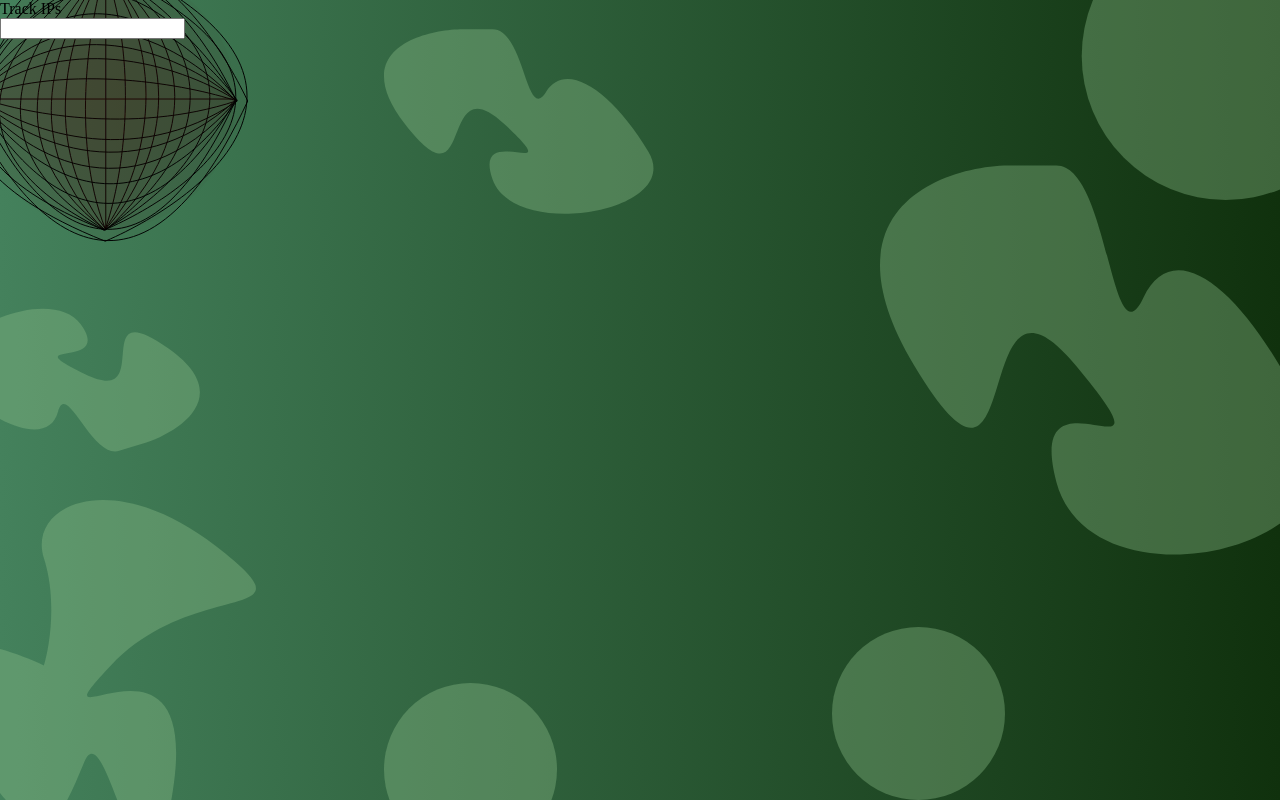
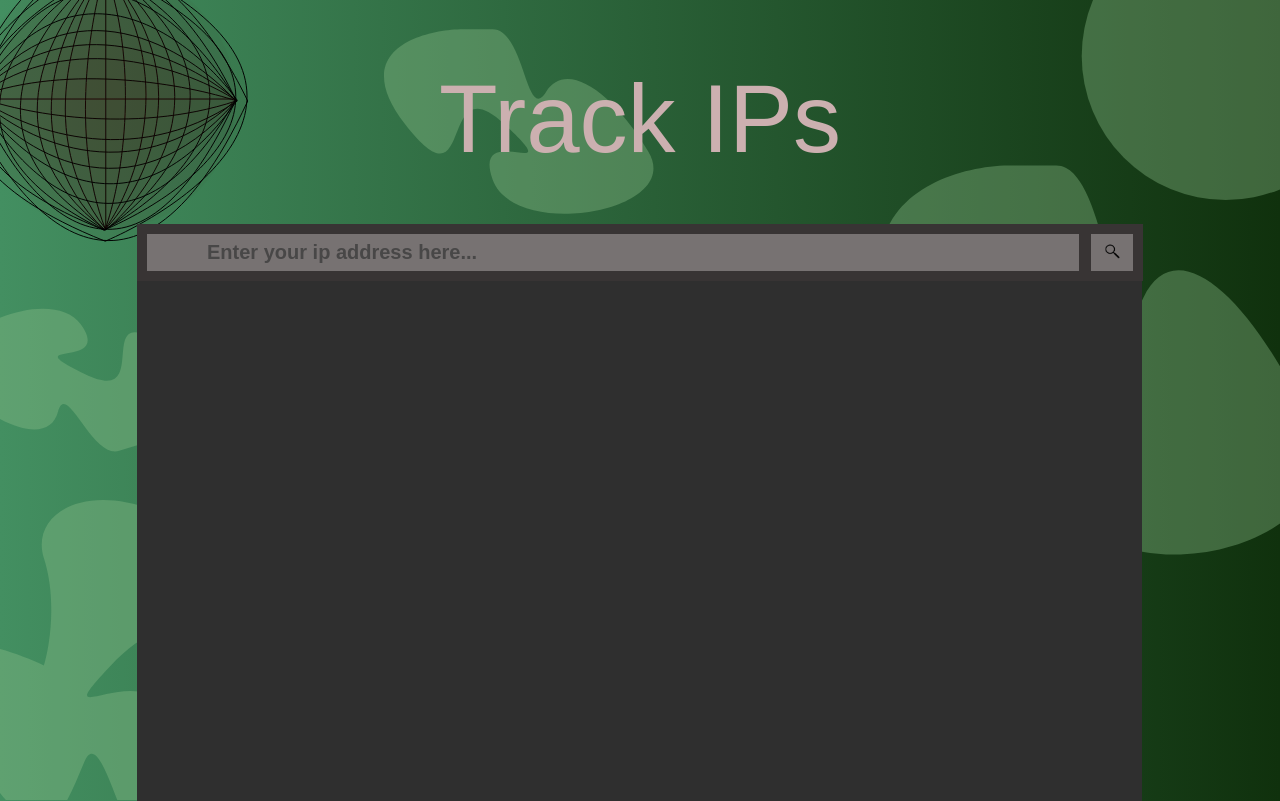
Before and after one commit to ghostuf/ipWeb, a React (Vite) app in the folder ip-vite-react/: page / in a window 1280 px wide. Built offline with nearby package versions, Linux system fonts and the light colour scheme.

Commit message:
Add and Changed: Css properties and search picture

```diff
--- a/ip-vite-react/src/App.jsx
+++ b/ip-vite-react/src/App.jsx
@@ -7,6 +7,7 @@ import vector4 from "./assets/vector4.svg"
 import vector5 from "./assets/vector5.svg"
 import vector6 from "./assets/vector6.svg"
 import vector7 from "./assets/vector7.svg"
+import search from "./assets/search.png"
 
 export default function(){
   return(
@@ -20,16 +21,21 @@ export default function(){
         <img src = {vector6} className = "vector6"/>
         <img src = {vector7} className = "vector7"/>
 
-        <div className = "header">
-          Track IPs
-        </div>
 
-        <div className="main-container">
-          <div className = "input-container">
-            <input type = "text" className = "input-field"></input>
+        <div className="Content-container">
+          <div className = "header">
+            Track IPs
           </div>
-          <div className = "output-terminal">
 
+          <div className="input-terminal-container">
+            <div className = "input-container">
+              <input type = "text" className = "input-field" placeholder="Enter your ip address here..."></input>
+              <button className="input-button">
+                <img src = {search} className="search-img"/>
+              </button>
+            </div>
+            <div className = "output-terminal">
+            </div>
           </div>
         </div>
     </div>
--- a/ip-vite-react/src/index.css
+++ b/ip-vite-react/src/index.css
@@ -1,11 +1,67 @@
 body{
-  background: linear-gradient(to right, rgba(68, 129, 92, 1), rgb(16, 49, 13));
+  background: linear-gradient(to right, rgb(67, 143, 97), rgb(16, 49, 13));
   margin: 0px;
+  font-family: 'Poppins', sans-serif;
+  font-weight: 400;
 }
 
 .Main-container > img{
   position:absolute;
   z-index: -1;
+}
+
+.header{
+  color: #CCB0B0;
+  font-size: 96px;
+  font-weight: 400;
+  margin-bottom: 50px;
+}
+
+.Content-container{
+  display: flex;
+  flex-direction: column;
+  align-items: center;
+  margin-top: 5%;
+}
+
+.input-field{
+  width: 900px;
+  height: 35px;
+  border-width: 10px;
+  border-style: solid;
+  border-color: #383434;
+  background-color: #777272;
+  font-size: 20px;
+  padding-left: 30px;
+}
+
+.input-field::placeholder{
+  color:rgba(72, 71, 71, 1);
+  font-family: 'Pragati Narrow', sans-serif;
+  font-weight: 700;
+  font-size: 20px;
+  padding-left: 30px;
+}
+.input-button{
+  height: 57px;
+  margin-left: -8px;
+  border-width: 10px;
+  border-style: solid;
+  background-color: #777272;
+  border-color: #383434;
+}
+
+.search-img{
+  width: 30px;
+  object-fit: cover;
+}
+
+.output-terminal{
+  background-color: #2F2F2F;
+  width: 985px;
+  height: 500px;
+  color: white;
+  padding: 10px 10px 10px 10px;
 }
 .vector1{
   top: 0px;
```
Also changed, not shown: ip-vite-react/src/assets/search.png (added).
